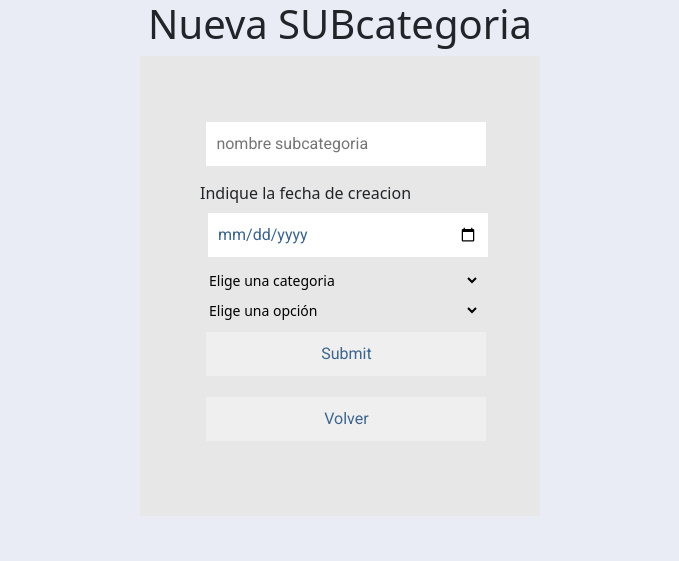
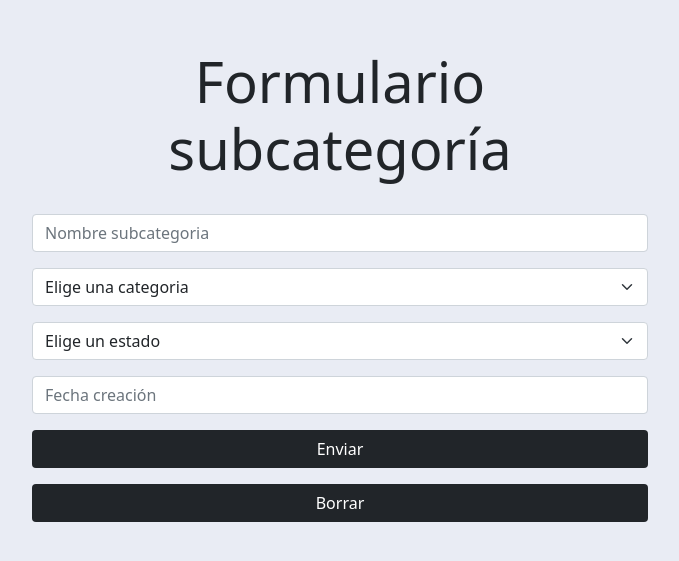
Before and after one commit to DanielMolina33/php-extraoficial, a PHP site: page /modules/categories/formNewSubcategoria.php in a window 1280 px wide. Shown: the top 561 px of the page, without its empty margins (300-979 px from the left). Run offline with PHP 8.4, Linux system fonts and the light colour scheme; data that the repository does not hold is empty.

Commit message:
formularios estilizados

```diff
--- a/modules/categories/formNewSubcategoria.php
+++ b/modules/categories/formNewSubcategoria.php
@@ -4,8 +4,7 @@
 	<meta charset="utf-8">
 	<title>Nueva categoria</title>
 	<link rel="stylesheet" href="../../css/contentBackground.css">
-	<link href="https://cdn.jsdelivr.net/npm/bootstrap@5.1.3/dist/css/bootstrap.min.css" rel="stylesheet" integrity="sha384-1BmE4kWBq78iYhFldvKuhfTAU6auU8tT94WrHftjDbrCEXSU1oBoqyl2QvZ6jIW3" crossorigin="anonymous">
-	<link rel="stylesheet" href="css/style.css">
+	<link href="https://cdn.jsdelivr.net/npm/bootstrap@5.1.3/dist/css/bootstrap.min.css" rel="stylesheet"/>
 	<script type="text/javascript">
 		function volver() {
 			window.history.back();
@@ -13,39 +12,86 @@
 	</script>
 </head>
 <body class="bg-secondary-custom">
-	<div class="container">
-		<h1 class="text-center">Nueva SUBcategoria</h1>
-		<form action="cod/newsubcategorias.php" method="GET">
-			<input  type="text" name="nombre" placeholder="nombre subcategoria"><br>
 
 
-			Indique la fecha de creacion<br><input class="m-2" type="date" name="fechaCreacion" placeholder="Fecha Creacion"><br>
 
+			<!--formulario bueno-->
+
+
+			<section class="row h-100 w-100 d-flex flex-column align-items-center m-0 mt-5">
+      <div class="col-12 col-lg-6 mb-4">
+        <h3 class="display-4 text-center">Formulario subcategoría</h3>
+      </div>
+      <div class="col-12 col-lg-6">
+        <form
+        action="cod/newsubcategorias.php"
+        method="POST">
+
+          <div class="mb-3">
+            <label for="total" class="w-100">
+            <input
+              type="text"
+              required="required"
+              name="nombre"
+              id="nombre"
+              placeholder="Nombre subcategoria"
+              class="form-control"
+            />
+            </label>
+          </div>
+
+          <div class="mb-3">
+            <label for="categoria" class="w-100">
 				<?php
 					require'cod/categoria_sub.php';
 					$cat = new Categorias();
 					$result = $cat->consulta();
 					$result = $cat->consultacategorias();
-                echo"<select name='categoria'>";
+					echo"<select class='form-select' name='categoria'>";
 					echo"<option selected value='0'> Elige una categoria</option>";
 					while ($datos = mysqli_fetch_assoc($result)){
 							echo "<option value=".$datos['idTipos'].">".$datos['descripcion']."</option>" ;
 
 					}
-				echo"</select><br> ";
+					echo"</select>";
+				?>
+			</label>
+          </div>
 
-            ?>
-            <select name='estado'>"
-				<option selected value="0"> Elige una opción </option>
+          <div class="mb-3">
+            <label for="product" class="w-100">
+			  <select  required="required" id="estado" class="form-select" name="estado">
+				<option selected value="0"> Elige un estado </option>
 				<option value="8">Activo</option>
-				<option value="9">Inactivo</optio>
+				<option value="9">Inactivo</option>
 				</select>
+            </label>
+          </div>
 
-			<input  type="submit" name="" placeholder="guardar">
-			<input type="button" name="" value="Volver" onclick="volver()">
+		  <div class="mb-3">
+            <label for="amount" class="w-100">
+            <input
+              type="text"
+              required="required"
+              name="fechaCreacion"
+			  placeholder="Fecha creación"
+              id="fechaCreacion"
+              class="form-control"
+			  onfocus="this.type='date'"
+			  onblur="this.type='text'"
+            />
+            </label>
+          </div>
 
-		</form><br>
+          <div class="mb-3">
+            <input type="submit" value="Enviar" class="btn bg-dark text-white w-100"/>
           </div>
+          <div>
+            <input type="reset" value="Borrar" class="btn bg-dark text-white w-100"/>
+          </div>
+        </form>
+      </div>
+    </section>
 
 </body>
 </html
--- a/modules/categories/formnewCategoria.php
+++ b/modules/categories/formnewCategoria.php
@@ -36,7 +36,7 @@
           <div class="mb-3">
             <label for="product" class="w-100">
 			  <select  required="required" id="estado" class="form-select" name="estado">
-				<option selected value="0"> Elige una opción </option>
+				<option selected value="0"> Elige un estado </option>
 				<option value="8">Activo</option>
 				<option value="9">Inactivo</option>
 				</select>
@@ -68,8 +68,5 @@
         </form>
       </div>
     </section>
-
-
-
 </body>
 </html
```
Lines whose indentation alone changed are shown as unchanged.
